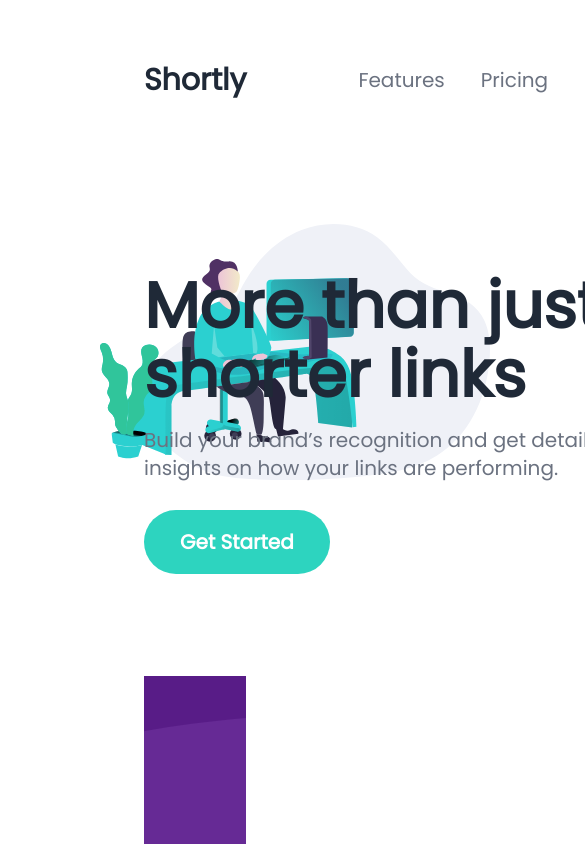
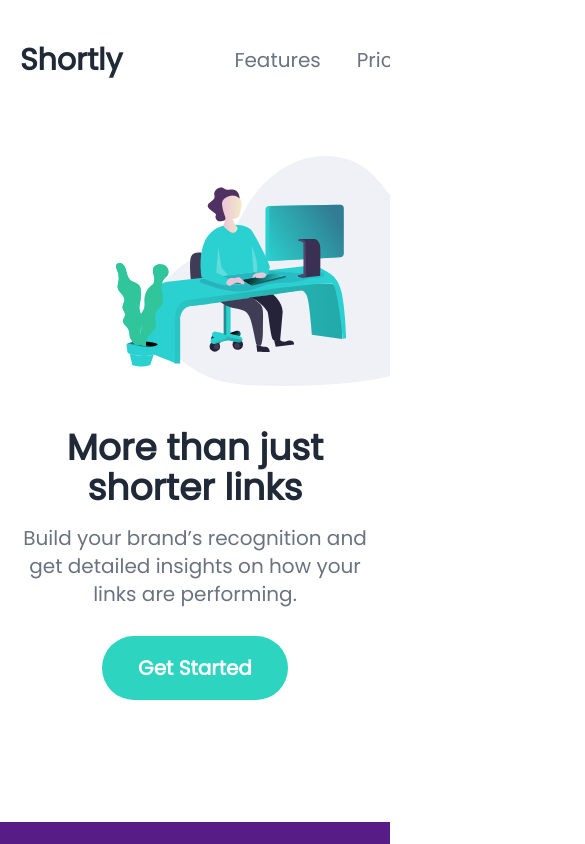
Before and after one commit to zenhuw/shortly-test, an Angular app: page / in a window 390 px wide. Shown: the top 844 px of the page, 585 px wide, since content can reach past the window. Built offline with nearby package versions, Linux system fonts and the light colour scheme.

Commit message:
mobile view

```diff
--- a/src/app/pages/landing-page/landing-page.component.html
+++ b/src/app/pages/landing-page/landing-page.component.html
@@ -1,25 +1,38 @@
-<div class="px-36 pt-12 2xl:px-60">
+<div class="w-full">
+  <div class="h-full px-5 lg:px-36 pt-7 lg:pt-12 2xl:px-60 overflow-hidden">
+    <div class="h-full lg:pb-24 max-md:pb-5">
       <app-navbar></app-navbar>
-
-  <div class="flex mt-40 justify-between mb-[102px]">
-    <div>
-      <p class="text-gray-800 text-[64px] leading-[68.8px] font-bold break-words w-[485px] mb-4"
+      <div class="flex flex-col-reverse relative lg:flex-row mt-32 max-md:mt-[21rem] justify-between mb-[102px]">
+        <div class="max-md:text-center">
+          <p
+            class="text-gray-800 text-[64px] max-md:text-4xl max-md:text-center leading-[68.8px] font-bold break-words w-[485px] max-md:w-full mb-4"
             >More than just shorter links</p
           >
-      <p class="text-gray-500 text-xl font-medium break-words w-[477px]"
+          <p class="text-gray-500 text-xl font-medium max-md:text-center break-words w-[477px] max-md:w-full"
             >Build your brand’s recognition and get detailed insights on how your links are performing.
           </p>
-      <button class="mt-7 rounded-[40px] bg-teal-400 h-16 px-9 py-4 text-white text-xl font-semibold"
+          <button class="mt-7 rounded-[40px] bg-teal-400 h-16 px-9 py-4 justify-center text-white text-xl font-semibold"
             >Get Started</button
           >
         </div>
         <div>
           <img
-        class="absolute top-56 right-[-100px] -z-10 2xl:right-[100px]"
+            class="bg-cover max-md:absolute max-lg:absolute lg:absolute max-md:top-[-100%] max-md:left-24 max-lg:right-0 top-[-70px] lg:right-[-200px] -z-10 2xl:right-[-200px]"
             src="../../../assets/images/illustration-working.svg"
             alt="illustration"
           />
         </div>
       </div>
+    </div>
+  </div>
   <app-shorten></app-shorten>
+  <div class="h-[1009px] bg-gray-100"> </div>
+  <div
+    class="flex flex-col max-md:px-10 justify-center items-center gap-[20px] w-full bg-cover bg-blend-luminosity h-[250px] bg-purple-900 bg-[url('/assets/images/bg-boost-desktop.svg')]"
+  >
+    <p class="text-[34px] max-md:text-2xl font-semibold text-white">Boost your links today</p>
+    <button class="rounded-[40px] bg-teal-400 h-16 px-9 py-4 text-white text-xl font-semibold">Get Started</button>
   </div>
+
+  <app-footer></app-footer>
+</div>
--- a/src/app/pages/landing-page/landing-page.component.ts
+++ b/src/app/pages/landing-page/landing-page.component.ts
@@ -2,10 +2,11 @@ import { Component } from '@angular/core';
 import { CommonModule } from '@angular/common';
 import { NavbarComponent } from 'src/app/components/navbar/navbar.component';
 import { ShortenComponent } from 'src/app/components/shorten/shorten.component';
+import { FooterComponent } from 'src/app/components/footer/footer.component';
 
 @Component({
   standalone: true,
-  imports: [CommonModule, NavbarComponent, ShortenComponent],
+  imports: [CommonModule, NavbarComponent, ShortenComponent, FooterComponent],
   templateUrl: './landing-page.component.html',
   styleUrls: ['./landing-page.component.scss']
 })
```
Lines whose indentation alone changed are shown as unchanged.
